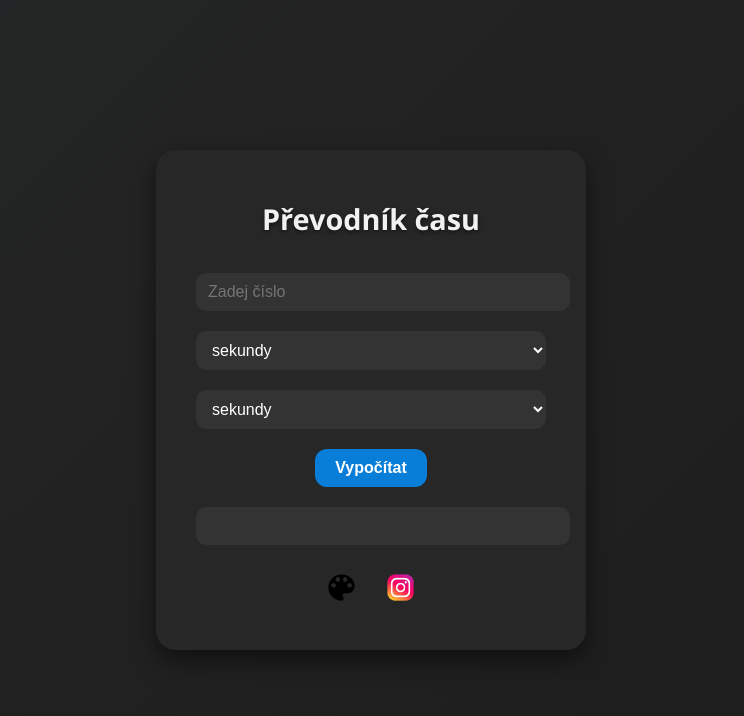
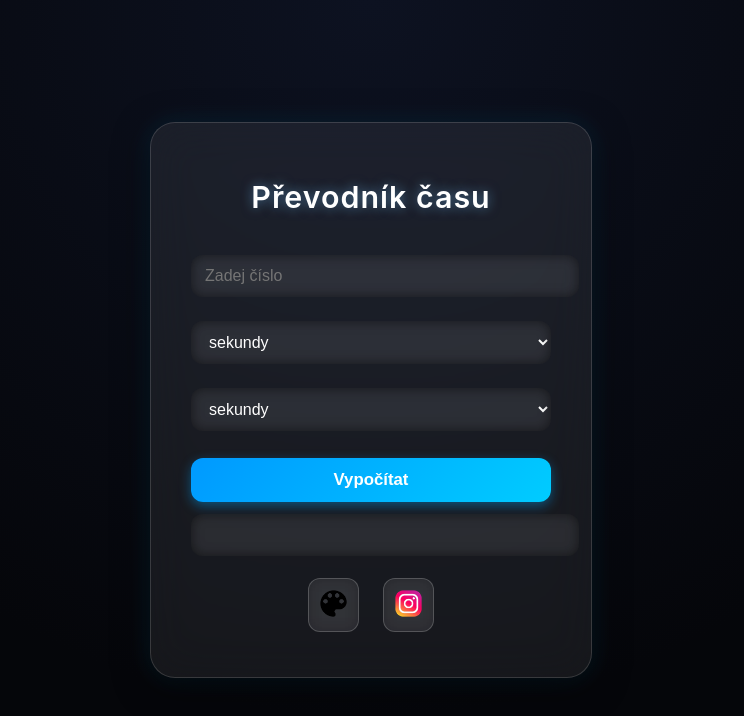
Before and after one commit to MedikTV/Time-converter, a plain HTML site: page index.html in a window 1280 px wide. Shown: the whole page, without its empty margins (269-1013 px from the left). Drawn offline with Linux system fonts and the light colour scheme.

Commit message:
Update style.css

```diff
--- a/style.css
+++ b/style.css
@@ -1,105 +1,127 @@
-/* Základní nastavení těla */
+/* Globální styl */
 body {
     margin: 0;
     padding: 0;
-    font-family: 'Segoe UI', Tahoma, Geneva, Verdana, sans-serif;
-    background: linear-gradient(135deg, #252627, #1c1c1c);
-    color: #fff;
+    font-family: "Inter", Arial, sans-serif;
+    background: radial-gradient(circle at top, #0d1221, #05060a 70%);
+    color: #e4e4e4;
     display: flex;
     justify-content: center;
     align-items: center;
     height: 100vh;
-    transition: background-color 0.3s ease;
+    transition: background-color 0.4s ease;
 }
 
-/* Kontejner převodníku */
+/* Card efekt */
 .container {
-    background-color: rgba(40, 40, 40, 0.95);
-    padding: 30px 40px;
-    border-radius: 20px;
-    box-shadow: 0 10px 25px rgba(0,0,0,0.5);
+    backdrop-filter: blur(22px);
+    background: rgba(255, 255, 255, 0.07);
+    border-radius: 25px;
+    border: 1px solid rgba(255, 255, 255, 0.15);
+    padding: 35px 40px;
     text-align: center;
-    width: 350px;
+    width: 360px;
+    box-shadow: 0 8px 35px rgba(0,0,0,0.6), 0 0 25px rgba(0, 180, 255, 0.15);
+    animation: fade-in 0.7s ease;
+}
+
+/* Fade animace */
+@keyframes fade-in {
+    from { opacity: 0; transform: translateY(20px); }
+    to   { opacity: 1; transform: translateY(0); }
 }
 
 /* Nadpis */
 h1 {
-    margin-bottom: 25px;
-    font-size: 1.8rem;
-    color: #f1f1f1;
-    text-shadow: 0 2px 4px rgba(0,0,0,0.5);
+    margin-bottom: 28px;
+    font-size: 1.9rem;
+    font-weight: 600;
+    color: #ffffff;
+    letter-spacing: 1px;
+    text-shadow: 0 0 12px rgba(120, 200, 255, 0.5);
 }
 
-/* Inputy */
-input[type="number"], input[type="text"], select {
+/* Inputs */
+input[type="number"],
+input[type="text"],
+select {
     width: 100%;
-    padding: 10px 12px;
-    margin: 10px 0;
-    border-radius: 10px;
+    padding: 12px 14px;
+    margin: 12px 0;
+    font-size: 1rem;
+    border-radius: 12px;
     border: none;
-    font-size: 1rem;
     outline: none;
-    background-color: #333;
+
+    background: rgba(255,255,255,0.08);
     color: #fff;
+    box-shadow: inset 0 0 12px rgba(0,0,0,0.5);
     transition: all 0.3s ease;
 }
 
-input[type="number"]:focus,
-input[type="text"]:focus,
+/* Glow při focusu */
+input:focus,
 select:focus {
-    background-color: #444;
-    box-shadow: 0 0 10px #097ed8;
+    background: rgba(255,255,255,0.12);
+    box-shadow: 0 0 12px #00aaff, inset 0 0 12px rgba(0,0,0,0.6);
 }
 
-/* Tlačítka */
-button {
-    margin: 10px 5px;
-    padding: 10px 20px;
+/* Tlačítko hlavní */
+button.primary {
+    width: 100%;
+    padding: 12px;
+    margin-top: 15px;
+    font-size: 1.05rem;
+    font-weight: 600;
+
+    border: none;
     border-radius: 12px;
-    border: none;
     cursor: pointer;
-    font-size: 1rem;
-    font-weight: 600;
-    transition: all 0.3s ease;
+
+    background: linear-gradient(135deg, #0099ff, #00ccff);
+    color: #fff;
+
+    box-shadow: 0 4px 12px rgba(0, 170, 255, 0.4);
+    transition: 0.3s;
 }
 
-button:hover {
+/* Hover neon */
+button.primary:hover {
+    box-shadow: 0 0 15px #00c8ff, 0 0 30px #00c8ff;
     transform: translateY(-2px);
-    box-shadow: 0 5px 15px rgba(0,0,0,0.3);
 }
 
-button img {
-    vertical-align: middle;
+/* Malá tlačítka pro ikony */
+button.small {
+    background: rgba(255,255,255,0.05);
+    border: 1px solid rgba(255,255,255,0.2);
+    border-radius: 12px;
+    padding: 7px;
+    margin: 10px;
+    cursor: pointer;
+
+    backdrop-filter: blur(8px);
+    transition: 0.3s ease;
 }
 
-/* Primární tlačítko */
-button.primary {
-    background: #097ed8;
-    color: #fff;
-}
-
-button.primary:hover {
-    background: #0561a1;
-}
-
-/* Malá tlačítka (paleta a insta) */
-button.small {
-    padding: 5px;
-    background: none;
-    border: none;
-}
-
+/* Ikony */
 button.small img {
     width: 35px;
     height: 35px;
-    transition: transform 0.3s ease;
+    transition: transform 0.3s ease, filter 0.3s ease;
+}
+
+button.small:hover {
+    background: rgba(255,255,255,0.15);
+    box-shadow: 0 0 15px rgba(0,180,255,0.3);
 }
 
 button.small:hover img {
     transform: scale(1.2);
+    filter: drop-shadow(0 0 6px #00caff);
 }
 
-/* Výstup */
+/* Výstupní pole */
 #vystup {
     font-weight: bold;
     text-align: center;
```
